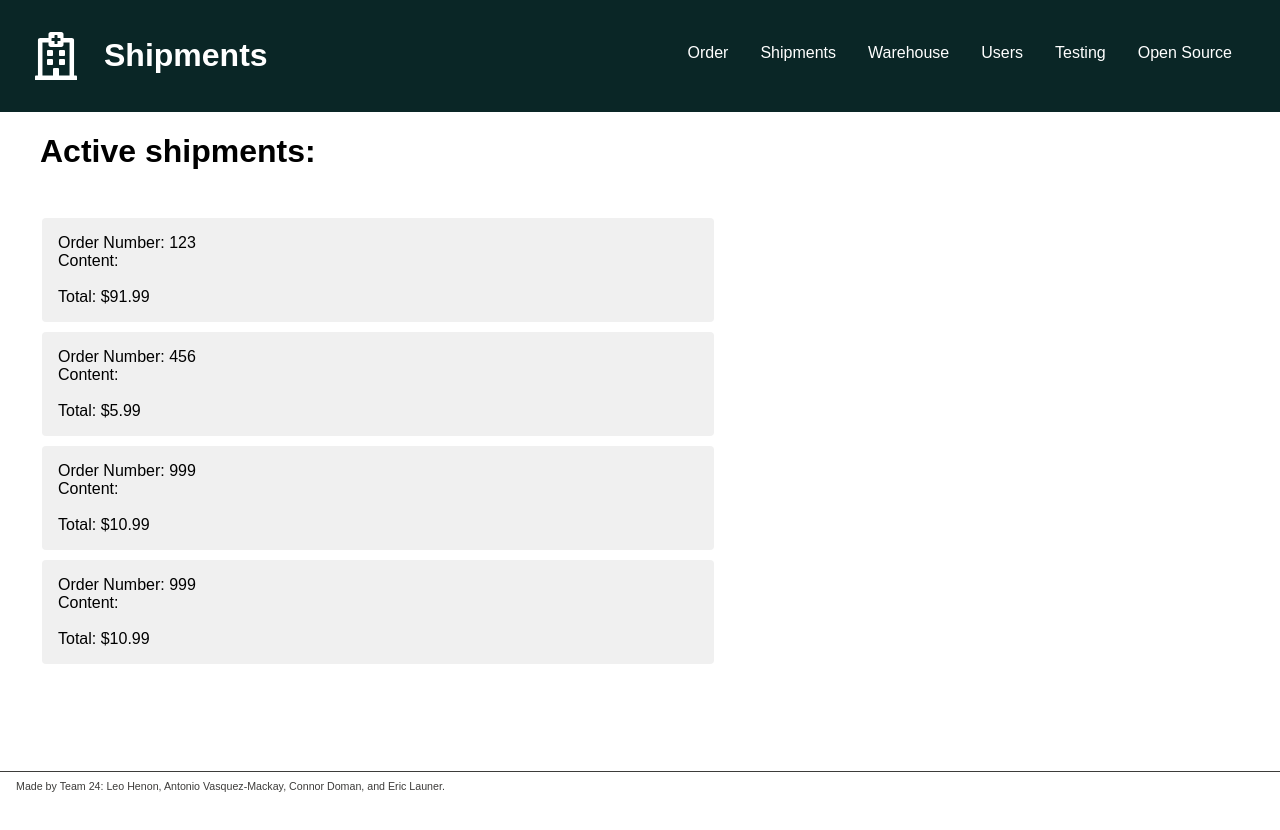
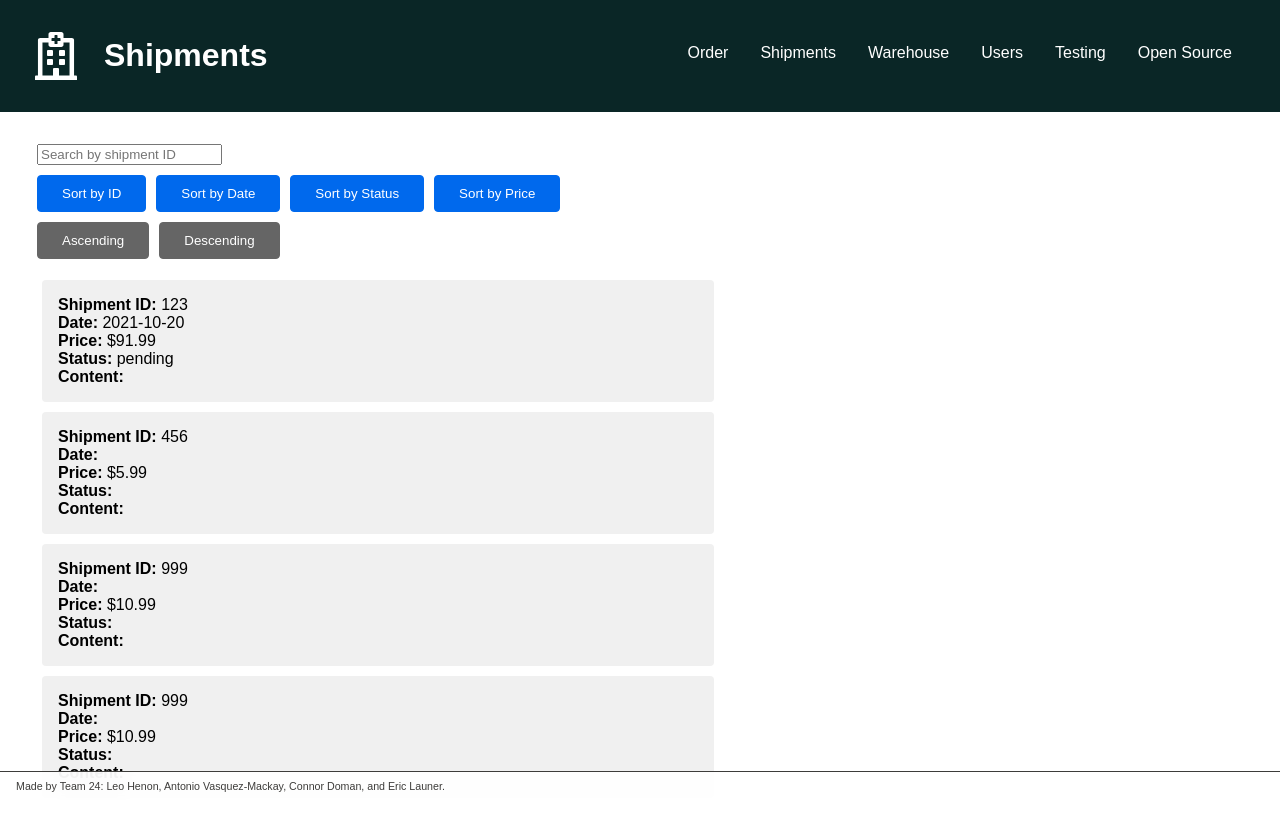
Before and after one commit to cosc310team24/project, a Next.js app: page /shipments in a window 1280 px wide. Shown: the top 830 px of the page. Before the commit the page ends 800 px from the top, so only its background shows below. Built offline with nearby package versions, Linux system fonts and the light colour scheme.

Commit message:
added sort and search feature in shipments

```diff
--- a/components/SearchBar.jsx
+++ b/components/SearchBar.jsx
@@ -1,19 +1,10 @@
-/*
- * Created on Wed Oct 20 2022
- * Copyright (c) 2022 Antonio Vazquez-Mackay
- */
+const SearchBar = ({ searchQuery, setSearchQuery }) => (
+    <input
+        type="text"
+        placeholder="Search by shipment ID"
+        value={searchQuery}
+        onChange={(e) => setSearchQuery(e.target.value)}
+    />
 
-const SearchBar = ({ searchQuery, setSearchQuery }) => (
-    <form action="/" method="get" style={{ textIndent: 40 }}>
-        <label htmlFor="header-search">
-        </label>
-        <input
-            onInput={e => setSearchQuery(e.target.value)}
-            type="text"
-            id="header-search"
-            placeholder="Filter by shipment ID"
-            name="s"
-        />
-    </form>
 );
 export default SearchBar;
--- a/components/ShipmentPanel.jsx
+++ b/components/ShipmentPanel.jsx
@@ -1,18 +1,15 @@
-/*
- * Created on Sun Oct 09 2022
- * Copyright (c) 2022 Connor Doman
- */
-
 import { useState, useEffect, useRef } from "react";
 import styles from "/styles/ShipmentPanel.module.css";
 import SearchBar from "./SearchBar";
 
 //Shipment class
 export class Shipment {
-    constructor(shipment_id, content = [], price) {
+    constructor(shipment_id, price, status, date, content = []) {
         this.shipment_id = shipment_id;
+        this.price = price;
+        this.status = status;
+        this.date = date;
         this.content = content;
-        this.price = price;
     }
 
     static priceFormatter = new Intl.NumberFormat("en-CA", {
@@ -25,43 +22,97 @@ export class Shipment {
     }
 
     toString() {
-        return `${this.shipment_id}. ${this.content}`;
+        return `${this.shipment_id}. ${this.content}. ${this.priceString}. ${this.status}`;
     }
 }
 
 export const ShipmentList = ({ item }) => {
-    const it = new Shipment(item.shipment_id, item.content, item.price);
+    const it = new Shipment(item.shipment_id, item.price, item.status, item.date, item.content);
     return (
         <li className={styles.shipment}>
             <span>
-                Order Number: {it.shipment_id}
-                <br />
-                Content:
-                <br />
-                {it.content.map((item) => (content.toString()))}
-                <br />
-                Total: {it.priceString}
+                <b>Shipment ID:</b> {it.shipment_id}
+            </span>
+            <span>
+                <b>Date: </b> { it.date }
+            </span>
+            <span>
+                <b>Price:</b> {it.priceString}
+            </span>
+            <span>
+                <b>Status:</b> {it.status}
+            </span>
+            <span>
+                <b>Content:</b> {it.content}
             </span>
         </li>
     );
 };
 
-export const ShipmentPanel = ({ testShipments }) => {
-    const items = testShipments?.map((item) => {
-        let i = new Shipment(item.shipment_id, item.content, item.price);
-        return (
-            <ShipmentList
-                key={i.shipment_id}
-                item={i}
-            />
+//style for the shipment panel
+// Path: styles/ShipmentPanel.module.css
+
+const ShipmentPanel = ({ testShipments }) => {
+    const [filteredShipments, setFilteredShipments] = useState([]);
+    const [sortType, setSortType] = useState("shipment_id");
+    const [sortDirection, setSortDirection] = useState("ascending");
+    const [searchQuery, setSearchQuery] = useState("");
+    const [searchResults, setSearchResults] = useState([]);
+
+    // filter shipments by searchQuery
+    useEffect(() => {
+        const results = testShipments.filter((shipment) =>
+            shipment.shipment_id.toString().toLowerCase().includes(searchQuery)
         );
-    });
+        setSearchResults(results);
+    }, [searchQuery]);
+
+    // sort shipments by sortType and sortDirection
+    useEffect(() => {
+        const sortedShipments = [...searchResults].sort((a, b) => {
+            if (sortDirection === "ascending") {
+                if (a[sortType] < b[sortType]) {
+                    return -1;
+                }
+                if (a[sortType] > b[sortType]) {
+                    return 1;
+                }
+                return 0;
+            } else {
+                if (a[sortType] > b[sortType]) {
+                    return -1;
+                }
+                if (a[sortType] < b[sortType]) {
+                    return 1;
+                }
+                return 0;
+            }
+        });
+        setFilteredShipments(sortedShipments);
+    }, [searchResults, sortType, sortDirection]);
 
     return (
-        <div>
-            <h1 style={{textIndent: 40}}>Active shipments: </h1>
-            {/* <SearchBar /> */}
-            <ul className={styles.orderList}>{items}</ul>
+        <div className={styles.container}>
+            <div className={styles.searchBar}>
+                <SearchBar searchQuery={searchQuery} setSearchQuery={setSearchQuery} />
+            </div>
+            <div className={styles.sortButtons}>
+                <button onClick={() => setSortType("shipment_id")}>Sort by ID</button>
+                <button onClick={() => setSortType("date")}>Sort by Date</button>
+                <button onClick={() => setSortType("status")}>Sort by Status</button>
+                <button onClick={() => setSortType("price")}>Sort by Price</button>
+            </div>
+            <div className={styles.sortDirection}>
+                <button onClick={() => setSortDirection("ascending")}>Ascending</button>
+                <button onClick={() => setSortDirection("descending")}>Descending</button>
+            </div>
+            <div className={styles.shipmentList}>
+                <ul>
+                    {filteredShipments.map((item) => (
+                        <ShipmentList item={item} />
+                    ))}
+                </ul>
+            </div>
         </div>
     );
 };
--- a/styles/ShipmentPanel.module.css
+++ b/styles/ShipmentPanel.module.css
@@ -9,7 +9,55 @@
     overflow: hidden;
     margin-bottom: 2rem;
 }
+.searchBar {
+    align-items: left;
+    display: flex;
+    margin-left: 5px;
+    margin-bottom: 5px;
+}
+.sortButtons button {
+    background-color: #0069ed;
+    border: 1px solid #0069ed;
+    color: white; /* White text */
+    padding: 10px 24px; /* Some padding */
+    cursor: pointer; /* Pointer/hand icon */
+    float: left; /* Float the buttons side by side */
+    border-radius:4px;
+    margin: 5px;
+  }
+.sortButtons:after {
+    content: "";
+    clear: both;
+    display: table;
+  }
+.sortButtons button:active {
+    background-color: #0e51b6;
+  }
+.sortButtons button:hover{
+    background-color: #0e51b6;
+}
+.sortDirection button {
+    background-color: #656565;
+    border: 1px solid #656565;
+    color: white; /* White text */
+    padding: 10px 24px; /* Some padding */
+    cursor: pointer; /* Pointer/hand icon */
+    float: left; /* Float the buttons side by side */
+    border-radius:4px;
+    margin: 5px;
+}
+.sortDirection button:hover{
+    background-color: #1a1a1a;
+}
 
+.container {
+    display: flex;
+    flex-direction: column;
+    width: 100%;
+    height: 100%;
+    margin-top: 2rem;
+    margin-left: 2rem;
+}
 .shipment {
     transition: box-shadow .3s;
     display: flex;
--- a/utils/test_shipments.js
+++ b/utils/test_shipments.js
@@ -1,13 +1,11 @@
-/*
- * Created on Sat Oct 20 2022
- * Copyright (c) 2022 Antonio Vazquez-Mackay
- */
-
 export const TEST_ITEMS = [
     {
         shipment_id: 123,
+        price: 91.99,
+        status: "pending",
+        date: "2021-10-20",
         contents: "Item 1",
-        price: 91.99,
+
     },
     {
         shipment_id: 456,
```
